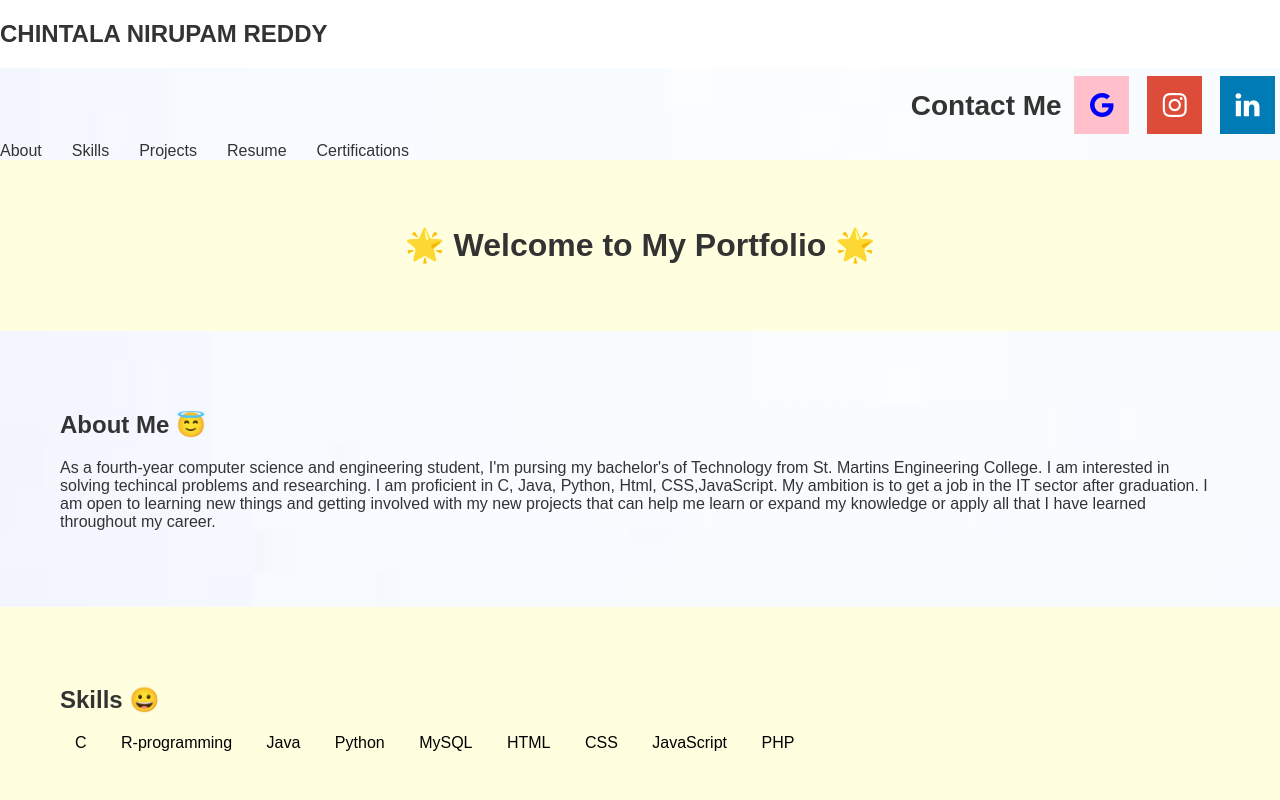
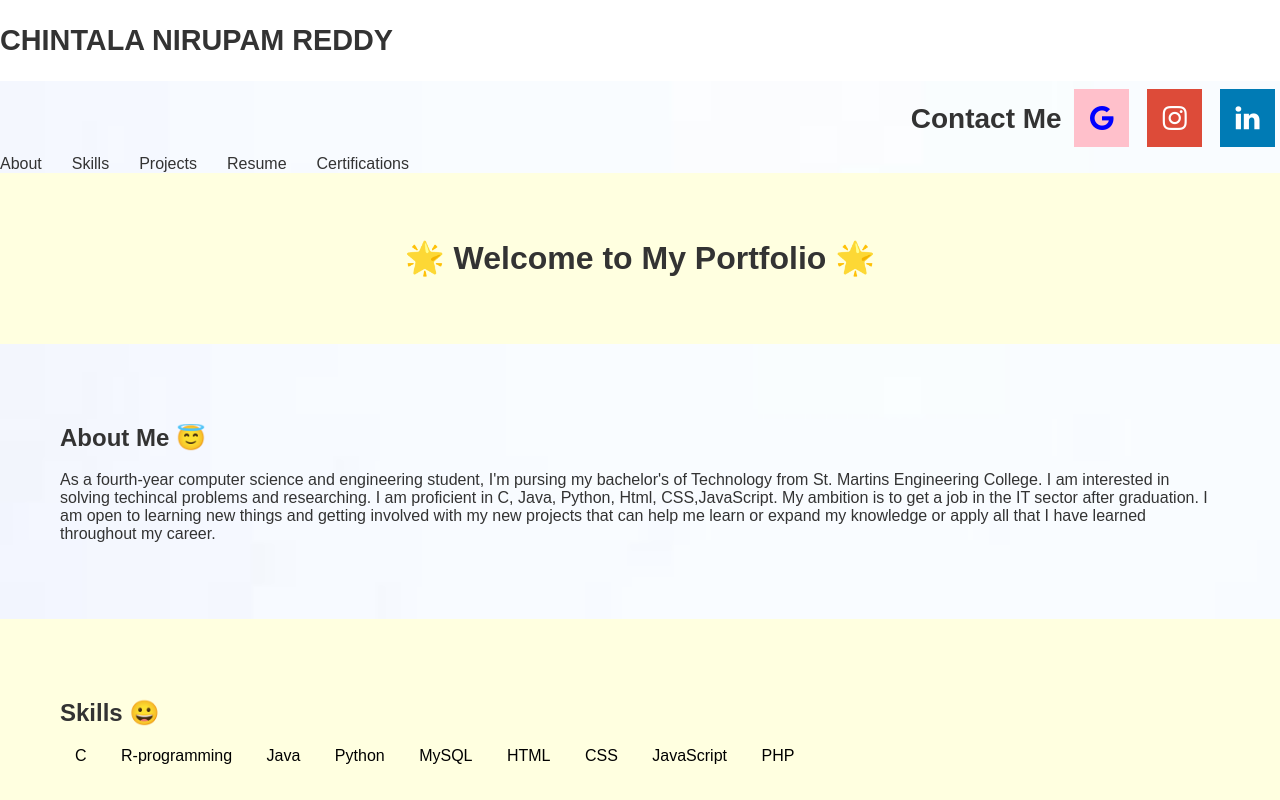
Before and after one commit to Nirupam-28/myportfolio, a plain HTML site: page index.html in a window 1280 px wide. Shown: the top 800 px of the page. Drawn offline with Linux system fonts and the light colour scheme.

Commit message:
style.css

```diff
--- a/style.css
+++ b/style.css
@@ -9,6 +9,11 @@ body {
     background-repeat: no-repeat;
     height:75vmax;
 
+}
+
+.name{
+    font-size:larger;
+    font-weight:bold;
 }
   /* Navigation Bar */
   test {
```
